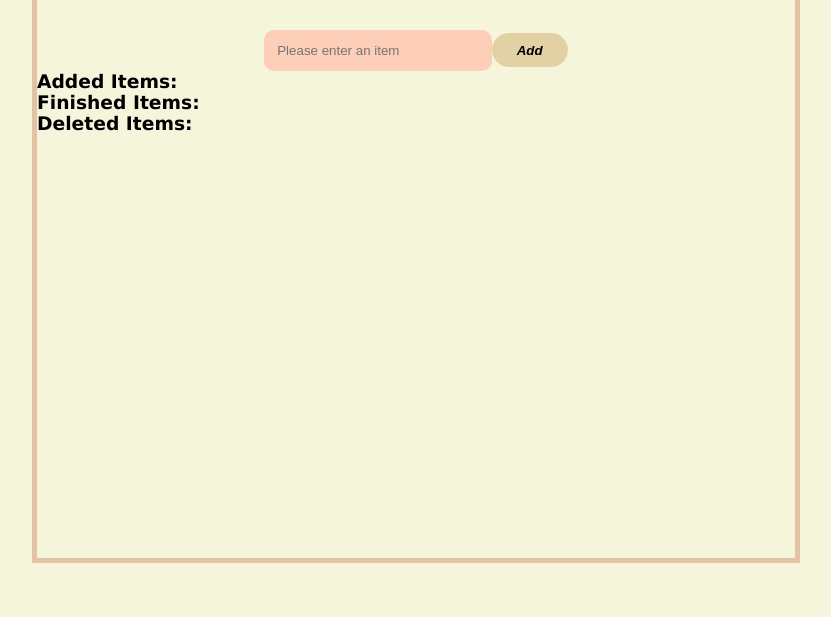
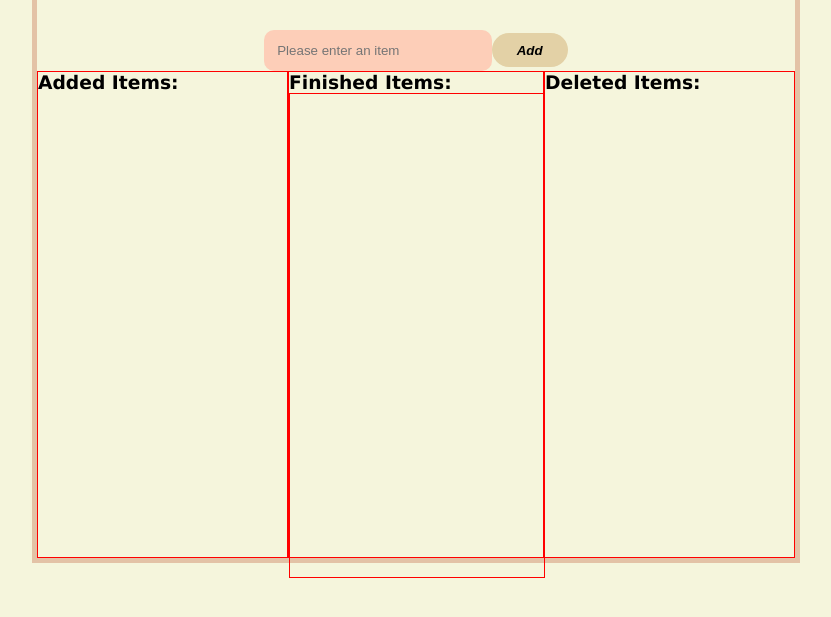
Before and after one commit to sgujuluva/to-do-list-DOM, a website: page src/index.html in a window 1280 px wide. Shown: the part 157-774 px from the top of the page, without its empty margins (224-1055 px from the left). Drawn offline with nearby package versions, Linux system fonts and the light colour scheme; files that its build step writes are made by us from their sources.

Commit message:
styling item list

```diff
--- a/src/index.html
+++ b/src/index.html
@@ -15,17 +15,19 @@
    <input type="text" name="text" id="user-input" placeholder ="Please enter an item";>
 <input type="submit" value="Add">
 </form>
-<div>
+<div class = "item-headings">
+<div class = "add">
     <h3>Added Items:</h3>
     <ol class = "add-item"></ol>
 </div>
-<div>
+<div class = "finished">
     <h3>Finished Items:</h3>
     <ol class="finished"></ol>
 </div>
-<div>
+<div class = "delete">
     <h3>Deleted Items:</h3>
     <ol class = "yet-to-do"></ol>
+</div>
 </div>
 <script src="./js/index.js"></script>
 </div>
--- a/src/scss/layout/__layout-dir.scss
+++ b/src/scss/layout/__layout-dir.scss
@@ -1,3 +1,3 @@
 @import "./heading-style";
-
+@import "./items-container";
 @import "./colorstyle-buttons";
--- /dev/null
+++ b/src/scss/layout/_items-container.scss
@@ -0,0 +1,24 @@
+//div -item headings
+
+.item-headings{
+    height:100vh;
+    display:flex;
+    flex-direction: row;
+    justify-content: space-between;
+    align-items: center;
+    .add{
+        border: 1px solid red;
+        width:20vw;
+        height:100%;
+    }
+    .finished{
+        border: 1px solid red;
+        width:20vw;
+        height:100%;
+    }
+    .delete{
+        border: 1px solid red;
+        width:20vw;
+        height:100%;
+    }
+}
```
